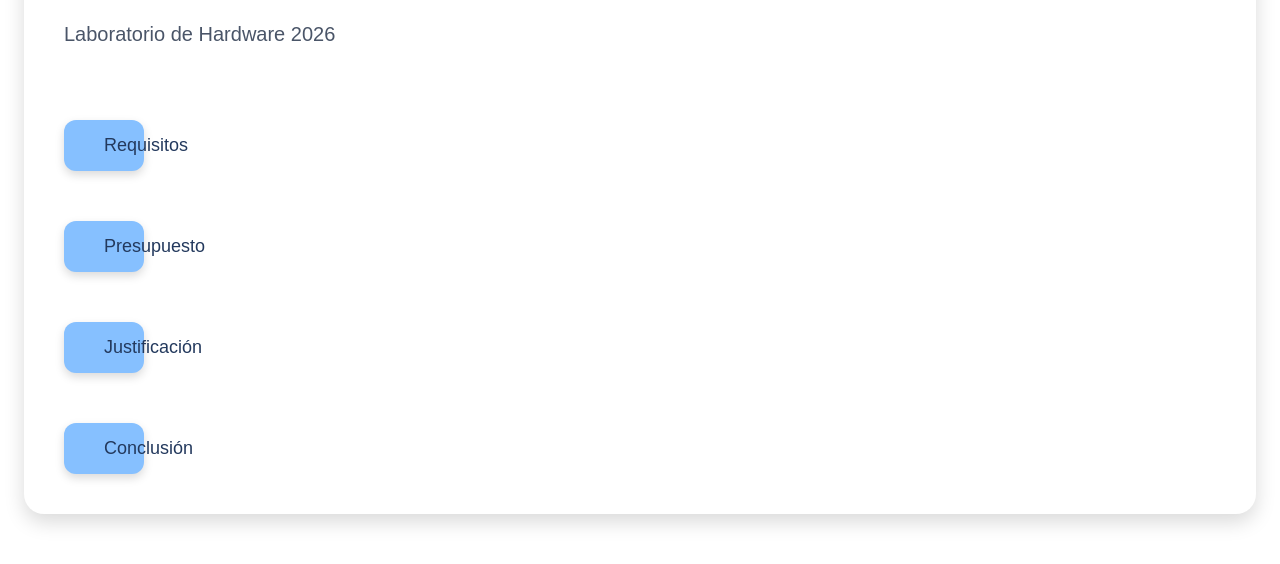
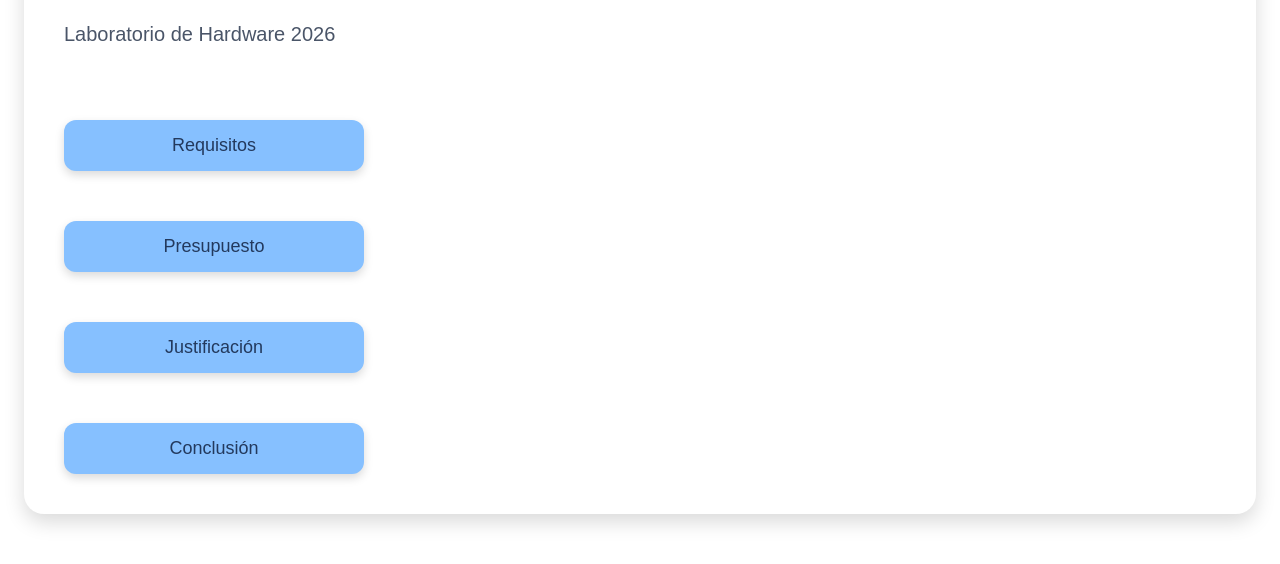
Before and after one commit to 195720072005/Lab.Hardware, a plain HTML site: page docs/index.html in a window 1280 px wide. Shown: the part 200-764 px from the top of the page. Drawn offline with Linux system fonts and the light colour scheme.

Commit message:
Update style.css

```diff
--- a/docs/style.css
+++ b/docs/style.css
@@ -50,7 +50,7 @@ button{
   color: #23395D;
   border: none;
   padding: 15px 40px;
-  width: 30px;
+  width: 300px;
   font-size: 18px;
   border-radius: 12px;
   cursor: pointer;
```
